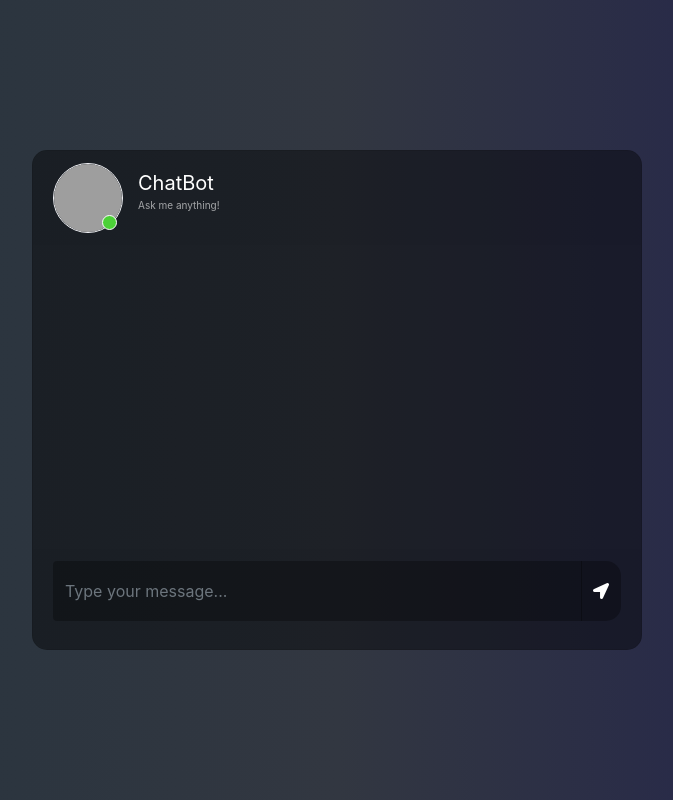
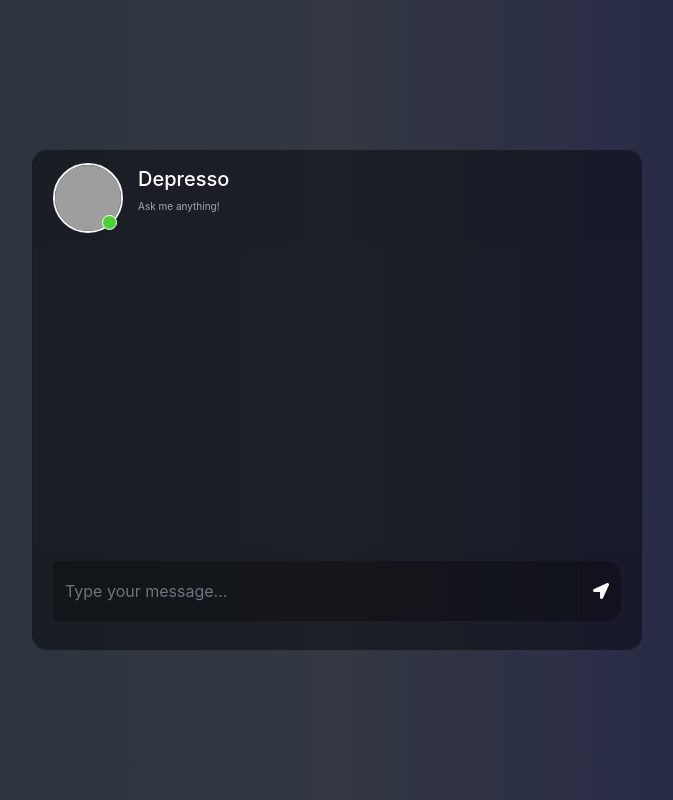
Before and after one commit to qasim418/Depresso, a Flask app: page / in a window 1280 px wide. Shown: the whole page, without its empty margins (303-976 px from the left). Run offline with Flask 3, Linux system fonts and the light colour scheme; some libraries are stand-ins or nearby versions; grey boxes are pictures that could not be loaded.

Commit message:
Design update

```diff
--- a/templates/index.html
+++ b/templates/index.html
@@ -9,7 +9,32 @@
 		<link rel="stylesheet" href="https://stackpath.bootstrapcdn.com/bootstrap/4.1.3/css/bootstrap.min.css" integrity="sha384-MCw98/SFnGE8fJT3GXwEOngsV7Zt27NXFoaoApmYm81iuXoPkFOJwJ8ERdknLPMO" crossorigin="anonymous">
 		<link rel="stylesheet" href="https://use.fontawesome.com/releases/v5.5.0/css/all.css" integrity="sha384-B4dIYHKNBt8Bc12p+WXckhzcICo0wtJAoU8YZTY5qE0Id1GSseTk6S+L3BlXeVIU" crossorigin="anonymous">
 		<script src="https://ajax.googleapis.com/ajax/libs/jquery/3.3.1/jquery.min.js"></script>
+		<link href="https://fonts.googleapis.com/css2?family=Poppins:wght@400;700&display=swap" rel="stylesheet">
 		<link rel="stylesheet" type="text/css" href="{{ url_for('static', filename='css/style.css')}}"/>
+		<style>
+			/* width */
+			::-webkit-scrollbar {
+			  width: 7px;
+			}
+
+			/* Track */
+			::-webkit-scrollbar-track {
+			  box-shadow: inset 0 0 5px grey;
+			  border-radius: 10px;
+			}
+
+			/* Handle */
+			::-webkit-scrollbar-thumb {
+			  background: rgb(4, 58, 151);
+			  border-radius: 10px;
+			}
+
+			/* Handle on hover */
+			::-webkit-scrollbar-thumb:hover {
+			  background: #73a1ea;
+			}
+			</style>
+
 	</head>
 
 
@@ -21,11 +46,11 @@
 						<div class="card-header msg_head">
 							<div class="d-flex bd-highlight">
 								<div class="img_cont">
-									<img src="https://i.ibb.co/fSNP7Rz/icons8-chatgpt-512.png" class="rounded-circle user_img">
+									<img src="https://i.ibb.co/fSNP7Rz/icons8-chatgpt-512.png" class="rounded-circle user_img" style="border: 2px solid whitesmoke ; ">
 									<span class="online_icon"></span>
 								</div>
 								<div class="user_info">
-									<span>ChatBot</span>
+									<h1><span>Depresso</span></h1>
 									<p>Ask me anything!</p>
 								</div>
 							</div>
@@ -56,7 +81,7 @@
 					const str_time = hour+":"+minute;
 					var rawText = $("#text").val();
 
-					var userHtml = '<div class="d-flex justify-content-end mb-4"><div class="msg_cotainer_send">' + rawText + '<span class="msg_time_send">'+ str_time + '</span></div><div class="img_cont_msg"><img src="https://i.ibb.co/d5b84Xw/Untitled-design.png" class="rounded-circle user_img_msg"></div></div>';
+					var userHtml = '<div class="d-flex justify-content-end mb-4"><div class="msg_cotainer_send">' + rawText + '<span class="msg_time_send">'+ str_time + '</span></div><div class="img_cont_msg"><img src="https://i.ibb.co/d5b84Xw/Untitled-design.png" class="rounded-circle user_img_msg" style="border: 1px solid whitesmoke ; font-family: sans-serif;" ></div></div>';
 
 					$("#text").val("");
 					$("#messageFormeight").append(userHtml);
@@ -68,7 +93,7 @@
 						type: "POST",
 						url: "/get",
 					}).done(function(data) {
-						var botHtml = '<div class="d-flex justify-content-start mb-4"><div class="img_cont_msg"><img src="https://i.ibb.co/fSNP7Rz/icons8-chatgpt-512.png" class="rounded-circle user_img_msg"></div><div class="msg_cotainer">' + data + '<span class="msg_time">' + str_time + '</span></div></div>';
+						var botHtml = '<div class="d-flex justify-content-start mb-4"><div class="img_cont_msg"><img src="https://i.ibb.co/fSNP7Rz/icons8-chatgpt-512.png" class="rounded-circle user_img_msg" style="border: 1px solid whitesmoke ; font-family: sans-serif;"></div><div class="msg_cotainer">' + data + '<span class="msg_time">' + str_time + '</span></div></div>';
 						$("#messageFormeight").append($.parseHTML(botHtml));
 					});
 					event.preventDefault();
```
